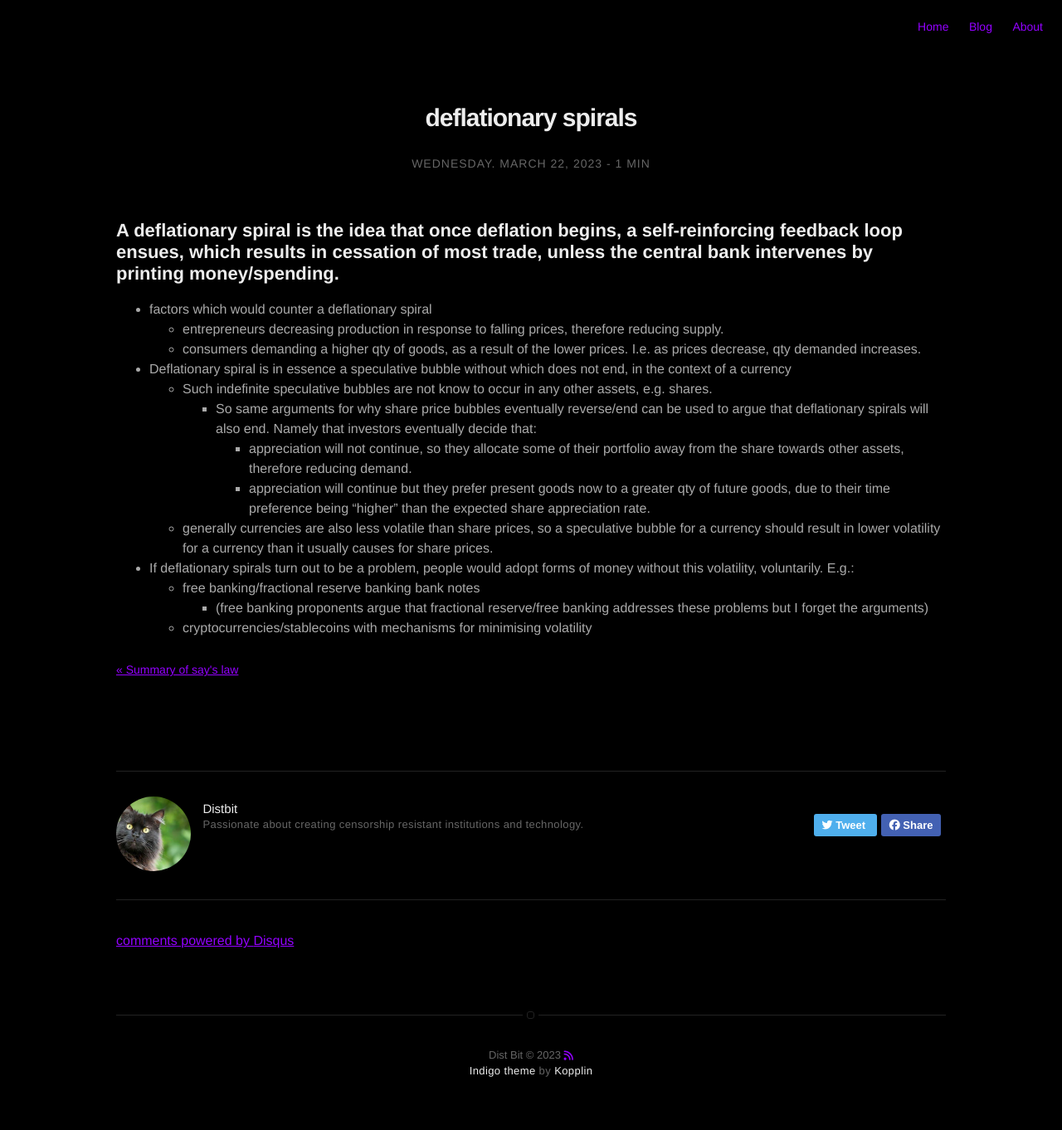
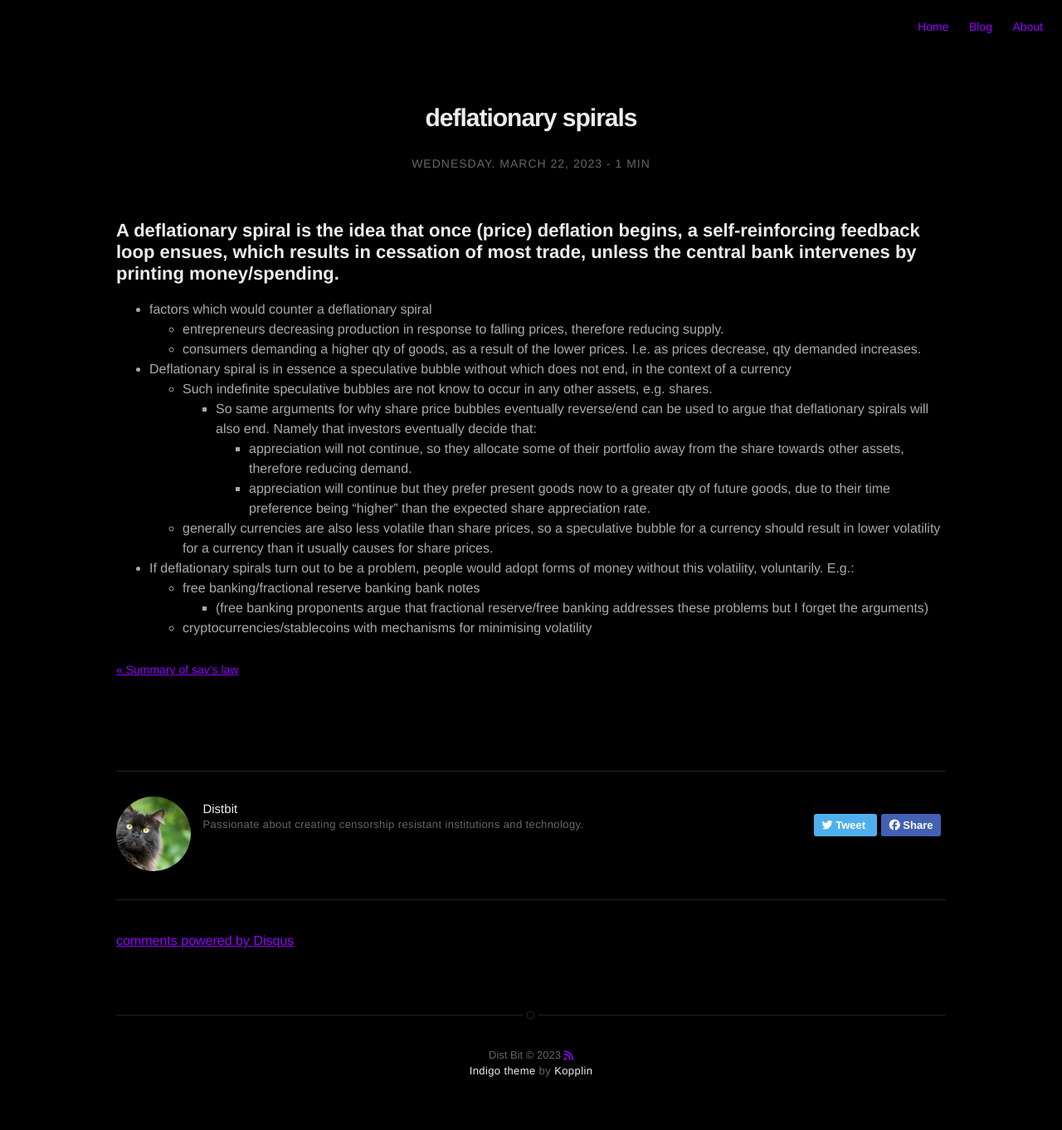
Before and after one commit to distbit0/distbit.xyz, a Jekyll site: the page built from _posts/2023-03-22-deflationary-spirals.md, in a window 1280 px wide. Shown: the whole page at 83% size. Built offline with Jekyll 4.4.1, drawn with Linux system fonts in a browser that asks for light colours; nearby versions of some CDN libraries; comment, search, counter and statistics services are not loaded.

Commit message:
2023-03-22-deflationary-spirals.md

```diff
--- a/_posts/2023-03-22-deflationary-spirals.md
+++ b/_posts/2023-03-22-deflationary-spirals.md
@@ -9,7 +9,7 @@ description:
 articleUrl: https://distbit.xyz/deflationary-spirals
 ---
 
-## A deflationary spiral is the idea that once deflation begins, a self-reinforcing feedback loop ensues, which results in cessation of most trade, unless the central bank intervenes by printing money/spending.
+## A deflationary spiral is the idea that once (price) deflation begins, a self-reinforcing feedback loop ensues, which results in cessation of most trade, unless the central bank intervenes by printing money/spending.
 
 
 - factors which would counter a deflationary spiral
```
